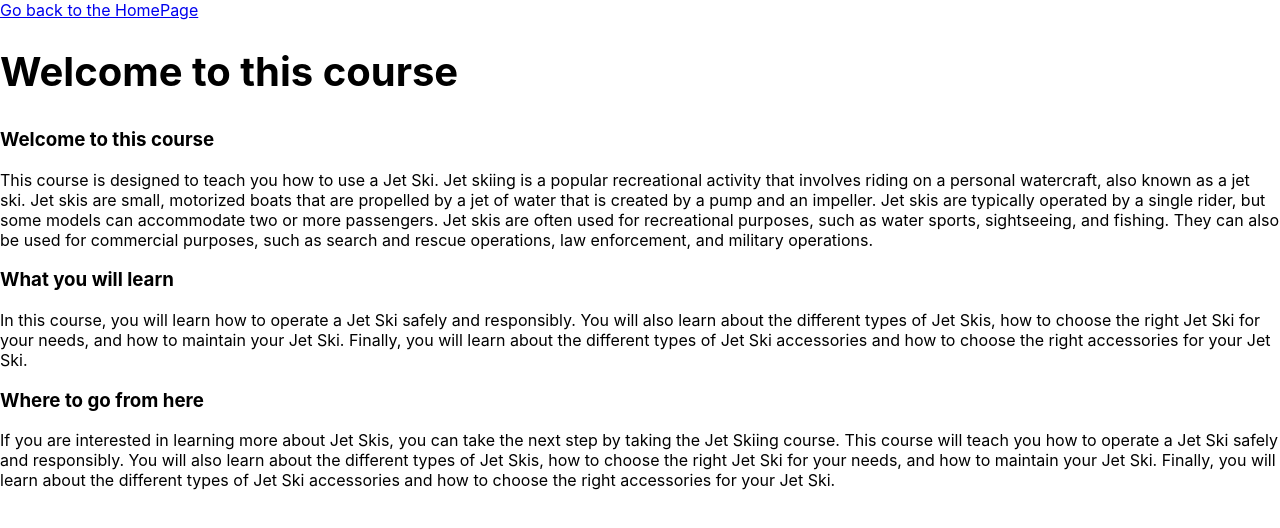
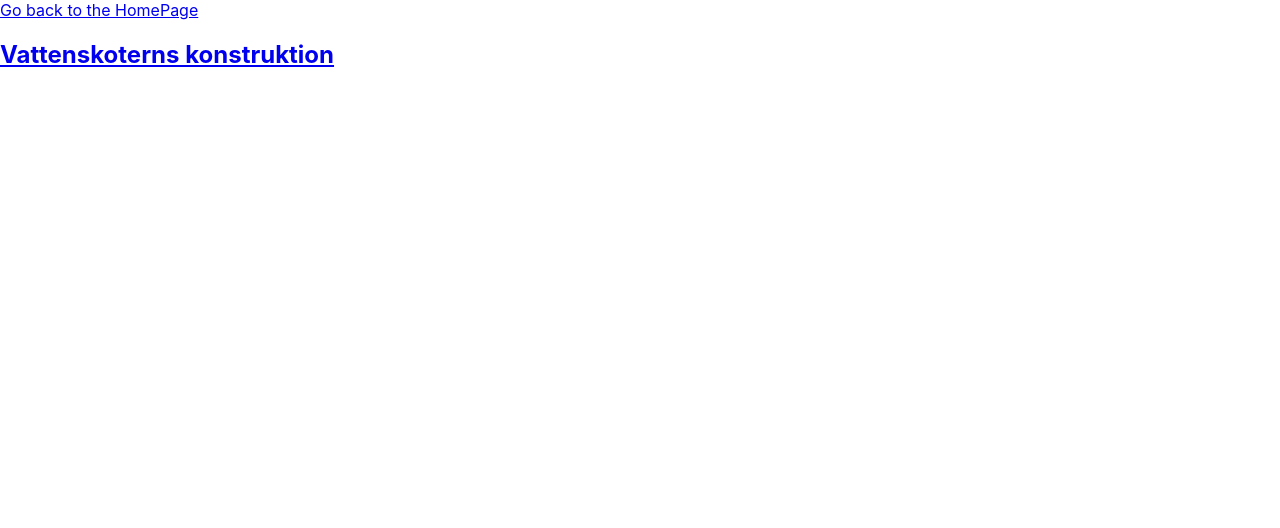
Before and after one commit to cecnyb/AgileSoftwareProject, a React (Create React App) app in the folder agile_software/: page /chapters/1 in a window 1280 px wide. Shown: the top 528 px of the page. Built offline with nearby package versions, Linux system fonts and the light colour scheme.

Commit message:
Ändrade strukur och lade till subschapter

```diff
--- a/agile_software/src/App.js
+++ b/agile_software/src/App.js
@@ -1,16 +1,18 @@
 import { Route, Routes } from "react-router-dom";
 import HomePage from "./Pages/HomePage";
-import ChapterContent from "./Pages/ChapterContent";
+import Subchapter from "./Pages/Subchapter";
 import Login from "./Pages/Login";
-
+import Chapter from "./Pages/Chapter";
 
 function App() {
   return (
     <div className="App">
       <Routes>
         <Route path="/" element={<Login />} />
-        <Route path="/chapters/:chapterId" element={<ChapterContent />}/>
         <Route path="/HomePage" element={<HomePage />} />
+        <Route path="/chapters/:chapterId" element={<Chapter/>}/>
+        <Route path="/chapters/:chapterId/subchapters/:subchapterId" element={<Subchapter/>}/>
+
       </Routes>
     </div>
   );
--- /dev/null
+++ b/agile_software/src/Components/SubchapterComponent.js
@@ -0,0 +1,22 @@
+import { Link } from 'react-router-dom'
+import React from 'react'
+
+function SubchapterComponent(props) {
+    return (
+        <section key={props.subchapter.id} className="summary">
+          <div>
+            <div className="title">
+              <h2>
+                <Link
+                  className="no-underline cursor-pointer"
+                  to={'/subchapter/' + props.subchapter.id}
+                >
+                  {props.subchapter.title}
+                </Link>
+              </h2>
+            </div>
+          </div>
+        </section>
+      )
+}
+export default SubchapterComponent;
--- /dev/null
+++ b/agile_software/src/Pages/Chapter.js
@@ -0,0 +1,32 @@
+import React from "react";
+import chapters from '../chapters'
+import { Link, useParams } from "react-router-dom";
+import SubchapterComponent from '../Components/SubchapterComponent';
+
+
+function Chapter() {
+        const { chapterId } = useParams()
+        const chapter = chapters.find(chapter => chapter.id === parseInt(chapterId))
+        return (
+            <div className="Lesson page">
+              <header>
+              <Link to="/HomePage" className="btn btn-primary">
+              Go back to the HomePage
+              </Link>
+              </header>
+               <div>
+              {chapter.subchapters.map((subchapter) => (
+                <SubchapterComponent
+                chapterId={chapter.id}
+                subchapter={subchapter}
+              />
+                  )
+                )
+              }
+            </div>
+          </div>
+        );
+
+}
+
+export default Chapter;
--- a/agile_software/src/Pages/ChapterContent.js
+++ b/agile_software/src/Pages/Subchapter.js
@@ -3,9 +3,10 @@ import chapters from '../chapters'
 import { Link, useParams } from "react-router-dom";
 
 
-function ChapterContent(props)  {
-    const { chapterId } = useParams()
+function Subchapter(props)  {
+    const { subchapterId } = useParams()
     const chapter = chapters.find(chapter => chapter.id === parseInt(chapterId))
+    const subchapter = course.lessons.find(lesson => lesson.id === parseInt(lessonId))
     return (
         <div className="Lesson page">
           <header>
@@ -16,7 +17,7 @@ function ChapterContent(props)  {
           </header>
 
            <div>
-          {chapter.content.map((item, index) => (
+          {chapter.subchapters.map((item, index) => (
             <div key={index}>
               <h3>{item.header}</h3>
               <p>{item.text}</p>
@@ -29,4 +30,4 @@ function ChapterContent(props)  {
     );
 };
 
-export default ChapterContent;
+export default Subchapter;
--- a/agile_software/src/chapters.js
+++ b/agile_software/src/chapters.js
@@ -1,43 +1,19 @@
 const chapters = [
     {
         id: 1,
-        title: 'Welcome to this course',
-        content: [
-            {header: 'Welcome to this course'
-                ,text: 'This course is designed to teach you how to use a Jet Ski. Jet skiing is a popular recreational activity that involves riding on a personal watercraft, also known as a jet ski. Jet skis are small, motorized boats that are propelled by a jet of water that is created by a pump and an impeller. Jet skis are typically operated by a single rider, but some models can accommodate two or more passengers. Jet skis are often used for recreational purposes, such as water sports, sightseeing, and fishing. They can also be used for commercial purposes, such as search and rescue operations, law enforcement, and military operations.'
-            }
-            ,{header: 'What you will learn'
-                ,text: 'In this course, you will learn how to operate a Jet Ski safely and responsibly. You will also learn about the different types of Jet Skis, how to choose the right Jet Ski for your needs, and how to maintain your Jet Ski. Finally, you will learn about the different types of Jet Ski accessories and how to choose the right accessories for your Jet Ski.'
-            }
-            ,{header: 'Where to go from here'
-                ,text: 'If you are interested in learning more about Jet Skis, you can take the next step by taking the Jet Skiing course. This course will teach you how to operate a Jet Ski safely and responsibly. You will also learn about the different types of Jet Skis, how to choose the right Jet Ski for your needs, and how to maintain your Jet Ski. Finally, you will learn about the different types of Jet Ski accessories and how to choose the right accessories for your Jet Ski.'
+        title: 'Vattenskotern',
+        subchapters: [
+            {
+                id: 1,
+                title: 'Vattenskoterns konstruktion',
+                content: [
+                    {header: 'Vattenskoterns konstruktion - exempeltext'
+                        ,text: 'This course is designed to teach you how to use a Jet Ski. Jet skiing is a popular recreational activity that involves riding on a personal watercraft, also known as a jet ski. Jet skis are small, motorized boats that are propelled by a jet of water that is created by a pump and an impeller. Jet skis are typically operated by a single rider, but some models can accommodate two or more passengers. Jet skis are often used for recreational purposes, such as water sports, sightseeing, and fishing. They can also be used for commercial purposes, such as search and rescue operations, law enforcement, and military operations.'
+                    }
+                ]
             }
         ]
     },
-    {
-        id: 2,
-        title: 'Introduction to Jet Skiing',
-        content: [
-            {header: 'Introduction to Jet Skiing'
-                ,text: 'Jet skiing is a popular recreational activity that involves riding on a personal watercraft, also known as a jet ski. Jet skis are small, motorized boats that are propelled by a jet of water that is created by a pump and an impeller. Jet skis are typically operated by a single rider, but some models can accommodate two or more passengers. Jet skis are often used for recreational purposes, such as water sports, sightseeing, and fishing. They can also be used for commercial purposes, such as search and rescue operations, law enforcement, and military operations.'
-            }
-            ,{header: 'What is a Jet Ski?'
-                ,text: 'Jet skis are small, motorized boats that are propelled by a jet of water that is created by a pump and an impeller. Jet skis are typically operated by a single rider, but some models can accommodate two or more passengers. Jet skis are often used for recreational purposes, such as water sports, sightseeing, and fishing. They can also be used for commercial purposes, such as search and rescue operations, law enforcement, and military operations.'
-            }
-        ]
-    },
-    {
-        id: 3,
-        title: 'Handling a Jet Ski',
-        content: [
-            {header: 'Steering a Jet Ski'
-                ,text: 'Jet skiing is a popular recreational activity that involves riding on a personal watercraft, also known as a jet ski. Jet skis are small, motorized boats that are propelled by a jet of water that is created by a pump and an impeller. Jet skis are typically operated by a single rider, but some models can accommodate two or more passengers. Jet skis are often used for recreational purposes, such as water sports, sightseeing, and fishing. They can also be used for commercial purposes, such as search and rescue operations, law enforcement, and military operations.'
-            }
-            ,{header: 'Breaking a Jet Ski'
-                ,text: 'Jet skis are small, motorized boats that are propelled by a jet of water that is created by a pump and an impeller. Jet skis are typically operated by a single rider, but some models can accommodate two or more passengers. Jet skis are often used for recreational purposes, such as water sports, sightseeing, and fishing. They can also be used for commercial purposes, such as search and rescue operations, law enforcement, and military operations.'
-            }
-        ]
-    }
 ]
 
 export default chapters;
```
